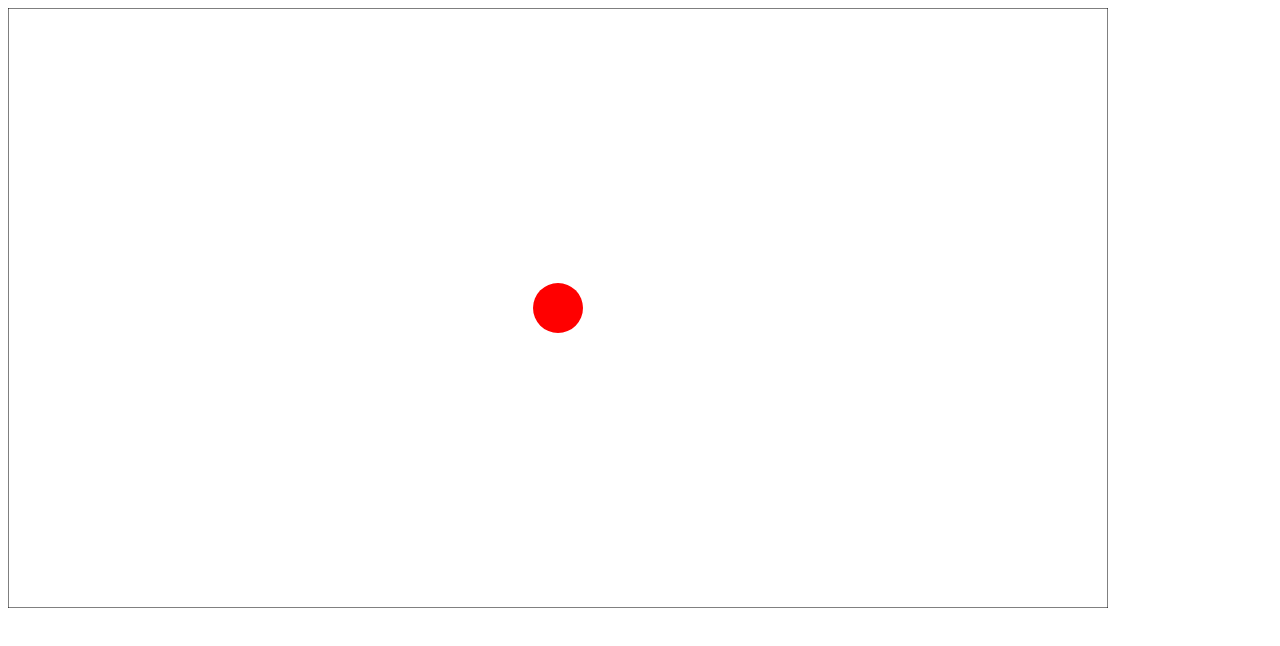
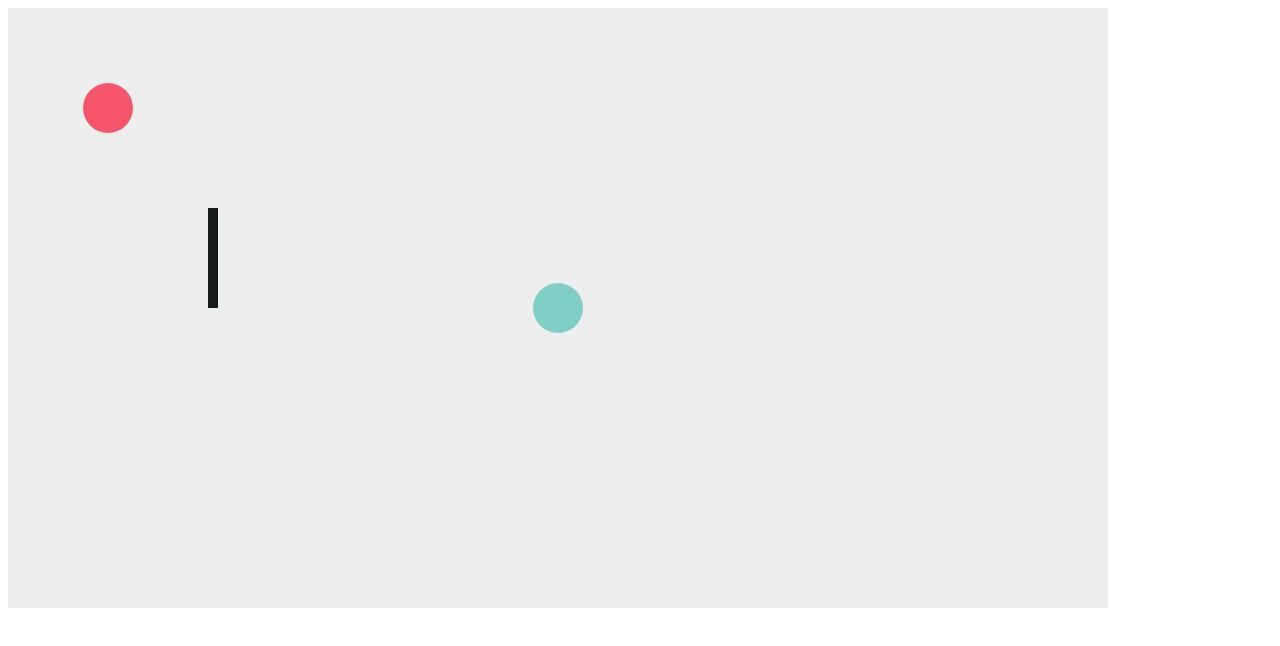
Before and after one commit to JureBevc/JS-Game, a plain HTML site: page index.html in a window 1280 px wide. Drawn offline with Linux system fonts and the light colour scheme.

Commit message:
Added ball and wall objects, removed player center, fixed text alignment in all files and chose colors.

```diff
--- a/game.js
+++ b/game.js
@@ -1,19 +1,29 @@
-var Game = { };
-var player = new Player(new Vector2f(canvas.width/2,canvas.height/2), 25);
-Game.init = function(){
-
+var Game = {};
+var player = new Player(new Vector2f(canvas.width / 2, canvas.height / 2), 25);
+var balls = [];
+var walls = [];
+Game.init = function () {
+    balls.push(new Ball(new Vector2f(100, 100), 25));
+    walls.push(new Wall(new Vector2f(200, 200), new Vector2f(10, 100)));
 };
 
-Game.update = function(){
-	player.update();
+Game.update = function () {
+    for (var i = 0; i < balls.length; i++)
+        balls[i].update();
+    for (var i = 0; i < walls.length; i++)
+        walls[i].update();
+    player.update();
 };
 
 
-Game.draw = function(){
-	c.strokeStyle = "#000000";
-	c.strokeRect(0,0,canvas.width, canvas.height);
-	c.translate(-player.pos.x + canvas.width/2, -player.pos.y + canvas.height/2);
-	player.draw();
-	c.translate(player.pos.x - canvas.width/2, player.pos.y - canvas.height/2);
+Game.draw = function () {
+    c.fillStyle = "#eeeeee";
+    c.fillRect(0,0,canvas.width, canvas.height);
+
+    player.draw();
+    for (var i = 0; i < balls.length; i++)
+        balls[i].draw();
+    for (var i = 0; i < walls.length; i++)
+        walls[i].draw();
 
 };
--- /dev/null
+++ b/gameObj/ball.js
@@ -0,0 +1,15 @@
+var Ball = function (pos, size) {
+    this.pos = pos;
+    this.size = size;
+    this.color = "#F6546A";
+    this.update = function () {
+
+    };
+
+    this.draw = function () {
+        c.fillStyle = this.color;
+        c.beginPath();
+        c.arc(this.pos.x, this.pos.y, this.size, 0, Math.PI * 2);
+        c.fill();
+    };
+};
--- a/gameObj/player.js
+++ b/gameObj/player.js
@@ -1,24 +1,24 @@
-var Player = function(pos, size){
+var Player = function (pos, size) {
     this.pos = pos;
     this.size = size;
-
+    this.color = "#81CEC7";
     var speed = 3;
-	this.update = function(){
-		if(Input.keys[Input.codes.W])
+    this.update = function () {
+        if (Input.keys[Input.codes.W])
             this.pos.add(new Vector2f(0, -speed));
-		if(Input.keys[Input.codes.A])
+        if (Input.keys[Input.codes.A])
             this.pos.add(new Vector2f(-speed, 0));
-		if(Input.keys[Input.codes.S])
+        if (Input.keys[Input.codes.S])
             this.pos.add(new Vector2f(0, speed));
-		if(Input.keys[Input.codes.D])
+        if (Input.keys[Input.codes.D])
             this.pos.add(new Vector2f(speed, 0));
 
     };
 
-	this.draw = function(){
-		c.fillStyle = "#FF0000";
+    this.draw = function () {
+        c.fillStyle = this.color;
         c.beginPath();
-		c.arc(this.pos.x,this.pos.y, this.size, 0, Math.PI * 2);
+        c.arc(this.pos.x, this.pos.y, this.size, 0, Math.PI * 2);
         c.fill();
     };
 
--- /dev/null
+++ b/gameObj/wall.js
@@ -0,0 +1,14 @@
+var Wall = function (pos, size) {
+    this.pos = pos;
+    this.size = size;
+
+    this.color = "#161b1b";
+    this.update = function () {
+
+    };
+
+    this.draw = function () {
+        c.fillStyle = this.color;
+        c.fillRect(this.pos.x, this.pos.y, this.size.x, this.size.y);
+    };
+};
--- a/index.html
+++ b/index.html
@@ -1,10 +1,12 @@
 <head>
-<meta charset="UTF-8">
-<title>XAMPP TEST</title>
+    <meta charset="UTF-8">
+    <title>XAMPP TEST</title>
 </head>
 <body>
 <canvas id="canvas" width="1100" height="600s"></canvas>
 <script src="utilities/vector2f.js"></script>
+<script src="gameObj/ball.js"></script>
+<script src="gameObj/wall.js"></script>
 <script src="gameObj/player.js"></script>
 <script src="input.js"></script>
 <script src="game.js"></script>
```
Also changed, not shown: app.js (+6 -6 lines), input.js (+16 -16 lines), utilities/vector2f.js (+7 -7 lines). Lines whose indentation alone changed are shown as unchanged.
